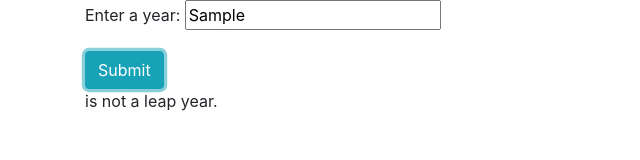
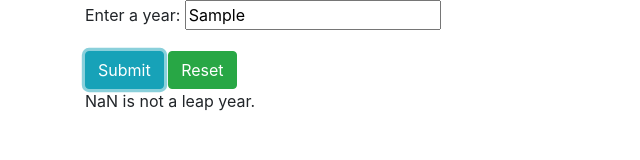
Before and after one commit to MattSmithereens/leap-year, a plain HTML site: page index.html in a window 1280 px wide. Both pictures are taken after typing "Sample" into the empty fields and a click on the button "Submit". Shown: the whole page, without its empty margins (0-640 px from the left). Drawn offline with Linux system fonts and the light colour scheme.

Commit message:
further refined site.  displays year in answer

```diff
--- a/index.html
+++ b/index.html
@@ -16,7 +16,7 @@
         <input id="year" type="text" maxlength="6">
       </div>
       <button type="submit" class="btn btn-info" id="submit">Submit</button>
-      <!-- <button type="reset" class="btn btn-success" id="reset">Reset</button> -->
+      <button type="reset" class="btn btn-success" id="reset">Reset</button>
     </form>
     <div id="result">
       <p><span class="year"></span> is <span class="not"></span> a leap year.</p>
--- a/js/scripts.js
+++ b/js/scripts.js
@@ -12,7 +12,7 @@ $(document).ready(function() {
     var year = parseInt($("input#year").val());
     var result = leapYear(year);
 
-        $(".yearDisplay").text(year);
+        $(".year").text(year);
 
         if(!result) {
           $(".not").text("not");
```
